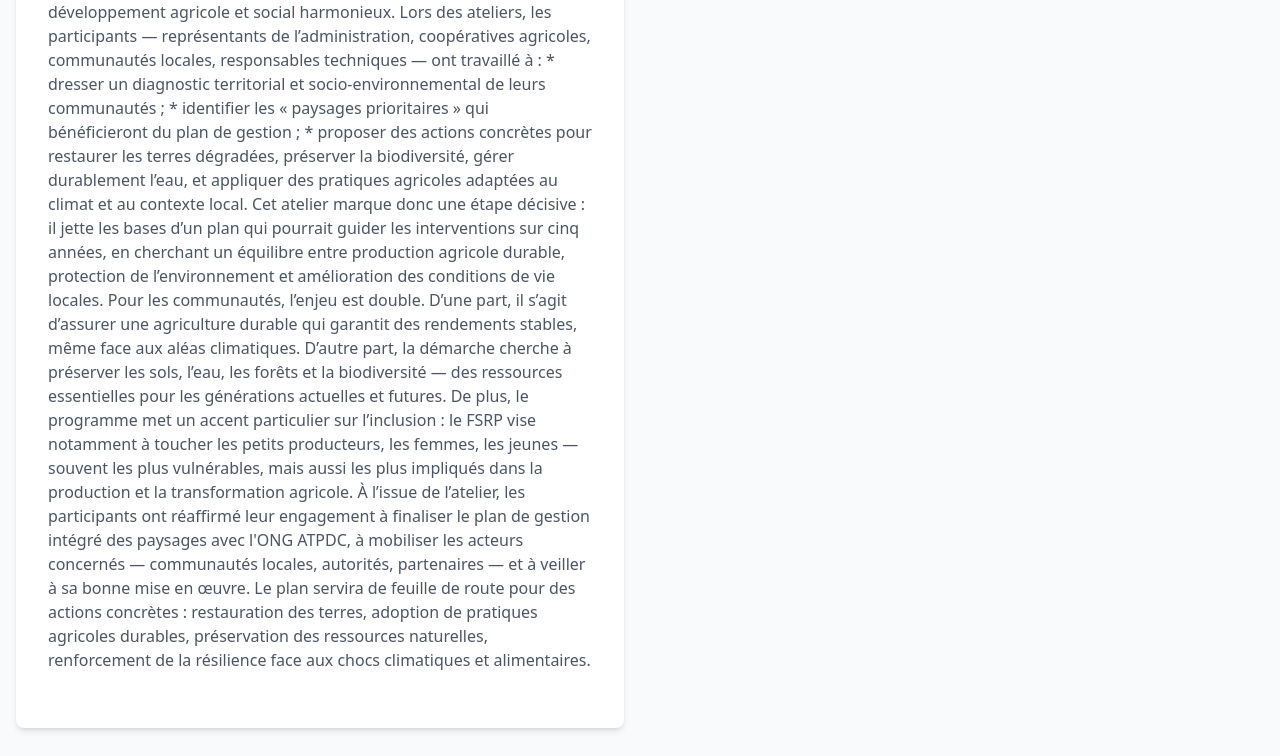
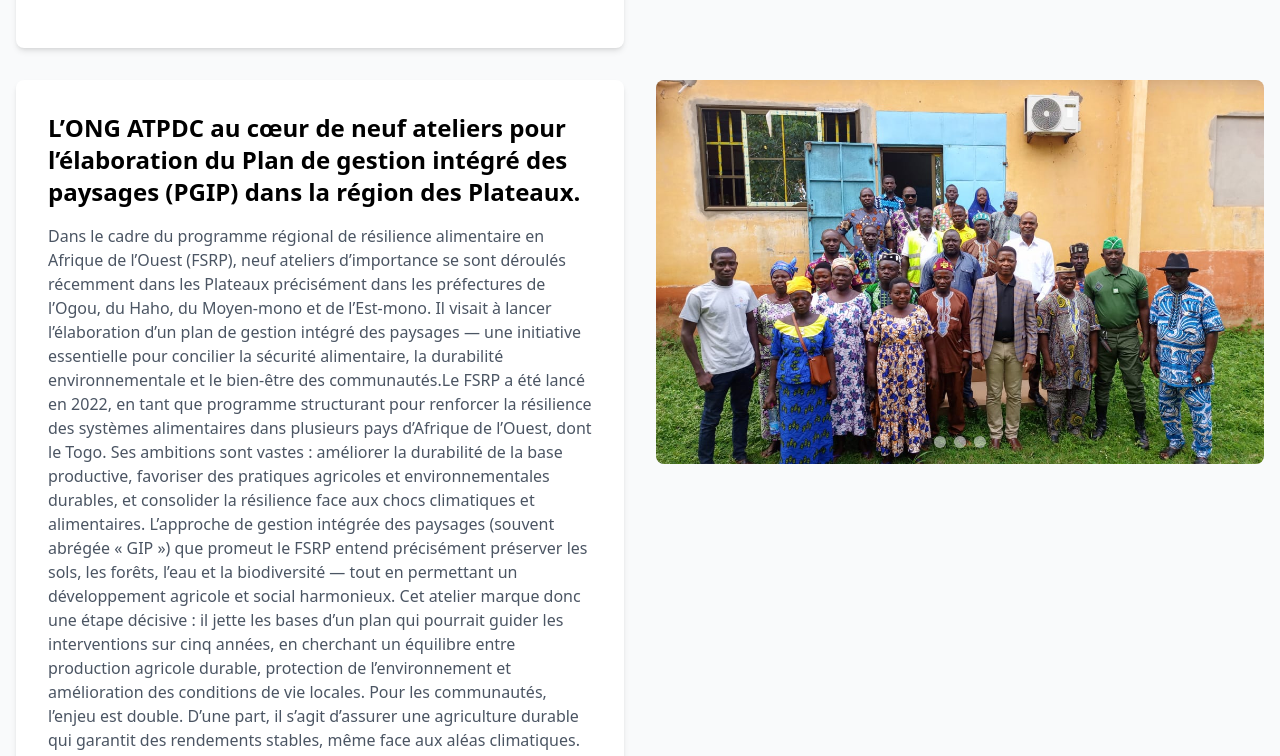
Before and after one commit to ogouvi/ong-atpdc, a plain HTML site: page activites.html in a window 1280 px wide. Shown: the part 5280-6036 px from the top of the page. Drawn offline with nearby package versions, Linux system fonts and the light colour scheme.

Commit message:
ajout activity 08 atpdc au coeur de la mobilisation plateaux togo et profil de raoul

```diff
--- a/activites.html
+++ b/activites.html
@@ -225,18 +225,20 @@
                 </div>
     <!-- fin Activity 7 -->
 
+<!--activity 8-->
+
  <div class="bg-white rounded-lg p-8 shadow-md">
-                    <h3 class="text-2xl font-bold text-primary mb-4">L’ONG ATPDC au cœur de neuf ateliers pour l’élaboration du Plan de gestion intégré des paysages (PGIP) dans la région des Plateaux.</h3>
+                    <h3 class="text-2xl font-bold text-primary mb-4">ONG ATPDC Mobilisation pour l'avenir agricole dans les plateaux au Togo.</h3>
                     <p class="text-gray-600 mb-6">
-                    Dans le cadre du programme régional de résilience alimentaire en Afrique de l’Ouest (FSRP), neuf ateliers d’importance se sont déroulés récemment dans les Plateaux précisément dans les préfectures de l’Ogou, du Haho, du Moyen-mono et de l’Est-mono du 17 au 19 novembre 2025. Ces ateliers visaient l’élaboration des plans de gestion intégré des paysages de neuf localités ciblées— Une initiative essentielle pour concilier la sécurité alimentaire, la durabilité environnementale et le bien-être des communautés. Le FSRP a été lancé en 2022, en tant que programme structurant pour renforcer la résilience des systèmes alimentaires dans plusieurs pays d’Afrique de l’Ouest, dont le Togo. Ses ambitions sont vastes : améliorer la durabilité de la base productive, favoriser des pratiques agricoles et environnementales durables, et consolider la résilience face aux chocs climatiques et alimentaires.
-L’approche de gestion intégrée des paysages (souvent abrégée « GIP ») que promeut le FSRP entend précisément préserver les sols, les forêts, l’eau et la biodiversité — tout en permettant un développement agricole et social harmonieux.
-Lors des ateliers, les participants — représentants de l’administration, coopératives agricoles, communautés locales, responsables techniques — ont travaillé à :
-* dresser un diagnostic territorial et socio-environnemental de leurs communautés ;
-* identifier les « paysages prioritaires » qui bénéficieront du plan de gestion ;
-* proposer des actions concrètes pour restaurer les terres dégradées, préserver la biodiversité, gérer durablement l’eau, et appliquer des pratiques agricoles adaptées au climat et au contexte local.
-Cet atelier marque donc une étape décisive : il jette les bases d’un plan qui pourrait guider les interventions sur cinq années, en cherchant un équilibre entre production agricole durable, protection de l’environnement et amélioration des conditions de vie locales. Pour les communautés, l’enjeu est double. D’une part, il s’agit d’assurer une agriculture durable qui garantit des rendements stables, même face aux aléas climatiques. D’autre part, la démarche cherche à préserver les sols, l’eau, les forêts et la biodiversité — des ressources essentielles pour les générations actuelles et futures.
-De plus, le programme met un accent particulier sur l’inclusion : le FSRP vise notamment à toucher les petits producteurs, les femmes, les jeunes — souvent les plus vulnérables, mais aussi les plus impliqués dans la production et la transformation agricole.
-À l’issue de l’atelier, les participants ont réaffirmé leur engagement à finaliser le plan de gestion intégré des paysages avec l'ONG ATPDC, à mobiliser les acteurs concernés — communautés locales, autorités, partenaires — et à veiller à sa bonne mise en œuvre. Le plan servira de feuille de route pour des actions concrètes : restauration des terres, adoption de pratiques agricoles durables, préservation des ressources naturelles, renforcement de la résilience face aux chocs climatiques et alimentaires.
+Le Togo a marqué une étape décisive pour la résilience alimentaire du 27 octobre au 06 novembre 2025 en organisant neuf (09) ateliers de vulgarisation de la stratégie GIP-FSRP-Togo (Gestion Intégrée de Paysages du Programme de la Résilience du Système Alimentaire).
+Ces ateliers, centrés dans des cantons de la région des Plateaux (dont Badin, Tado, Ahassomé, etc.), visaient à ancrer la stratégie au plus près des communautés.
+L'initiative a ciblé des acteurs clés pour assurer une appropriation efficace et une mise en œuvre concrète sur le terrain :
+•	Gouvernance locale : Maires et Chefs traditionnels.
+•	Relais communautaires : Membres des CCD/CVD.
+•	Expertise technique : Services de l'État (Environnement/Agriculture).
+•	Acteurs ruraux : Coopératives agricoles, Représentants des organisations de jeunes, de femmes et autres OSC.
+L'objectif final est de transformer chaque participant en ambassadeur de la stratégie, capable d'améliorer la productivité, la sécurité alimentaire et les revenus dans son canton. Ces plateformes d'échange inclusives garantissent que la stratégie est comprise et intégrée par ses bénéficiaires.
+
 
 </p>
 
@@ -244,9 +246,14 @@ De plus, le programme met un accent particulier sur l’inclusion : le FSRP vise
                 <div class="relative h-96">
                     <div id="slider8" class="h-full">
                         <div class="slide-container h-full relative">
-                            <img src="/images/ASSRAMA.jpg" alt="PHOTO DE FAMILLE ASRAMA" class="w-full h-full object-cover rounded-lg absolute">
-                            <img src="/images/TOHOUN.jpg" alt="PHOTO DE FAMILLE DE TOHOUN" class="w-full h-full object-cover rounded-lg absolute hidden">
+                            <img src="/images/asrama.jpg" alt="PHOTO ASRAMA" class="w-full h-full object-cover rounded-lg absolute">
+                            <img src="/images/katomé2.jpg" alt="PHOTO katomé" class="w-full h-full object-cover rounded-lg absolute hidden">
+                            <img src="/images/yanda.png" alt="PHOTO yanda" class="w-full h-full object-cover rounded-lg absolute hidden">
+                            <img src="/images/saligbé.jpg" alt="PHOTO saligbe" class="w-full h-full object-cover rounded-lg absolute hidden">
+                            <img src="/images/tado.jpg" alt="PHOTO tado" class="w-full h-full object-cover rounded-lg absolute hidden">
+                            <img src="/images/ountivou2.jpg" alt="PHOTO ountivou" class="w-full h-full object-cover rounded-lg absolute hidden">
 
+                        </div>
                         <div class="absolute bottom-4 left-0 right-0 flex justify-center space-x-2">
                             <div class="w-3 h-3 rounded-full bg-white opacity-50 cursor-pointer slide-indicator"></div>
                             <div class="w-3 h-3 rounded-full bg-white opacity-50 cursor-pointer slide-indicator"></div>
@@ -254,7 +261,38 @@ De plus, le programme met un accent particulier sur l’inclusion : le FSRP vise
                         </div>
                     </div>
                 </div>
-    <!-- fin Activity 7 -->
+    <!-- fin Activity 8 -->
+
+     <!-- Activity 9 -->
+                <div class="bg-white rounded-lg p-8 shadow-md">
+                    <h3 class="text-2xl font-bold text-primary mb-4">L’ONG ATPDC au cœur de neuf ateliers pour l’élaboration du Plan de gestion intégré des paysages (PGIP) dans la région des Plateaux.
+                    </h3>
+                    <p class="text-gray-600 mb-6">Dans le cadre du programme régional de résilience alimentaire en Afrique de l’Ouest (FSRP), neuf ateliers d’importance se sont déroulés récemment dans les Plateaux précisément dans les préfectures de l’Ogou, du Haho, du Moyen-mono et de l’Est-mono. Il visait à lancer l’élaboration d’un plan de gestion intégré des paysages — une initiative essentielle pour concilier la sécurité alimentaire, la durabilité environnementale et le bien-être des communautés.Le FSRP a été lancé en 2022, en tant que programme structurant pour renforcer la résilience des systèmes alimentaires dans plusieurs pays d’Afrique de l’Ouest, dont le Togo. Ses ambitions sont vastes : améliorer la durabilité de la base productive, favoriser des pratiques agricoles et environnementales durables, et consolider la résilience face aux chocs climatiques et alimentaires.
+L’approche de gestion intégrée des paysages (souvent abrégée « GIP ») que promeut le FSRP entend précisément préserver les sols, les forêts, l’eau et la biodiversité — tout en permettant un développement agricole et social harmonieux.
+Cet atelier marque donc une étape décisive : il jette les bases d’un plan qui pourrait guider les interventions sur cinq années, en cherchant un équilibre entre production agricole durable, protection de l’environnement et amélioration des conditions de vie locales.
+Pour les communautés, l’enjeu est double. D’une part, il s’agit d’assurer une agriculture durable qui garantit des rendements stables, même face aux aléas climatiques. D’autre part, la démarche cherche à préserver les sols, l’eau, les forêts et la biodiversité — des ressources essentielles pour les générations actuelles et futures.
+De plus, le programme met un accent particulier sur l’inclusion : le FSRP vise notamment à toucher les petits producteurs, les femmes, les jeunes — souvent les plus vulnérables, mais aussi les plus impliqués dans la production et la transformation agricole.
+À l’issue de l’atelier, les participants ont réaffirmé leur engagement à finaliser le plan de gestion intégré des paysages, à mobiliser les acteurs concernés — communautés locales, autorités, partenaires — et à veiller à sa bonne mise en œuvre. Le plan servira de feuille de route pour des actions concrètes : restauration des terres, adoption de pratiques agricoles durables, préservation des ressources naturelles, renforcement de la résilience face aux chocs climatiques et alimentaires.</div>
+                <div class="relative h-96">
+                    <div id="slider9" class="h-full">
+                        <div class="slide-container h-full relative">
+                            <img src="/images/ASSRAMA.jpg" alt="Formation agricole" class="w-full h-full object-cover rounded-lg absolute">
+                            <img src="/images/TOHOUN.jpg" alt="Culture maraîchère" class="w-full h-full object-cover rounded-lg absolute hidden">
+                            <img src="/images/saligbé.jpg" alt="Distribution semences" class="w-full h-full object-cover rounded-lg absolute hidden">
+                        </div>
+                        <div class="absolute bottom-4 left-0 right-0 flex justify-center space-x-2">
+                            <div class="w-3 h-3 rounded-full bg-white opacity-50 cursor-pointer slide-indicator"></div>
+                            <div class="w-3 h-3 rounded-full bg-white opacity-50 cursor-pointer slide-indicator"></div>
+                            <div class="w-3 h-3 rounded-full bg-white opacity-50 cursor-pointer slide-indicator"></div>
+                        </div>
+                    </div>
+                </div>
+                <!--Fin activity 09-->
+
+
+
+
+
 
 
                 <script>
@@ -305,6 +343,8 @@ De plus, le programme met un accent particulier sur l’inclusion : le FSRP vise
                         initializeSlider('slider6');
                         initializeSlider('slider7');
                         initializeSlider('slider8');
+                        initializeSlider('slider9');
+
                     });
                 </script>
             </div>
```
Also changed, not shown: index.html (+11 -1 lines), images/asrama.jpg (added), images/katomé2.jpg (added), images/ountivou2.jpg (added), images/raoul2.jpg (added), images/raoulatpdc.jpg (added), images/saligbé.jpg (added), images/tado.jpg (added), 1 other file.
